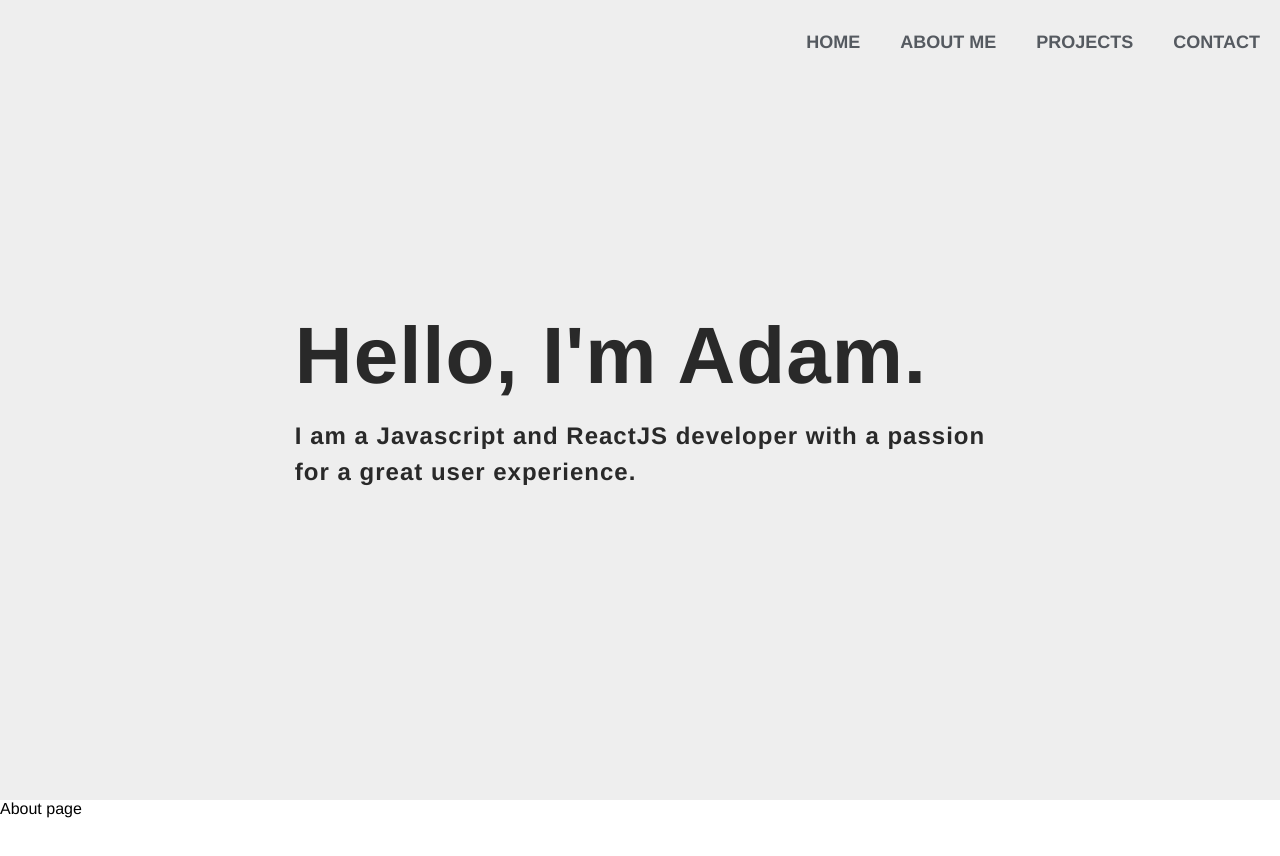
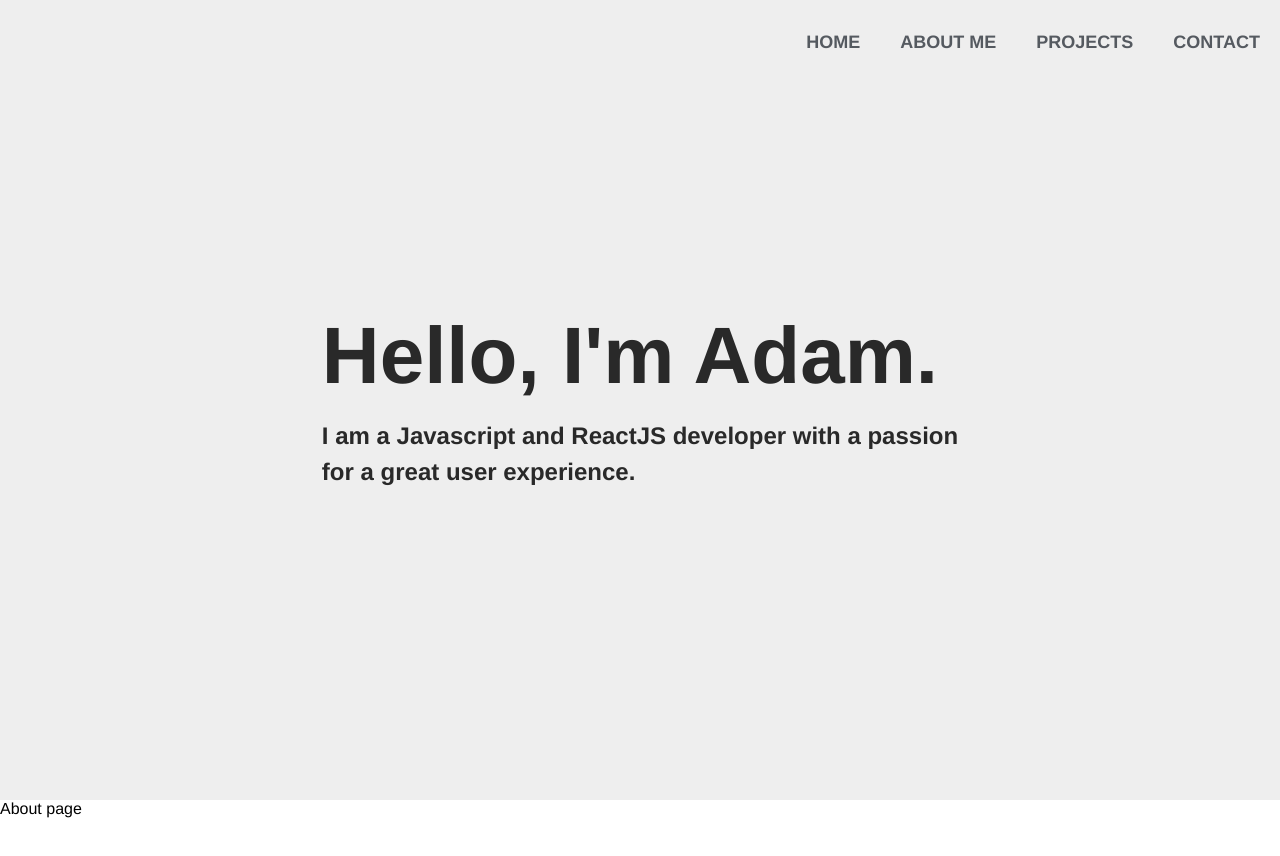
Before and after one commit to adamLangsti/Website, a React (Create React App) app: page / in a window 1280 px wide. Shown: the top 856 px of the page. Built offline with nearby package versions, Linux system fonts and the light colour scheme.

Commit message:
feat: new favicon

```diff
--- a/public/index.html
+++ b/public/index.html
@@ -14,7 +14,7 @@
   <link
     href="https://fonts.googleapis.com/css2?family=Merriweather+Sans:ital,wght@0,300;0,400;0,500;0,600;0,700;0,800;1,300;1,400;1,500;1,600;1,700;1,800&display=swap"
     rel="stylesheet">
-  <title>React App</title>
+  <title>Adam's portfolio</title>
 </head>
 
 <body>
--- a/src/css/hero.css
+++ b/src/css/hero.css
@@ -6,13 +6,13 @@
     justify-content: center;
 }
 .hero-container {
-    animation: fadeInLeft linear 1s;
+    animation: fadeInTop linear 1s;
     position: relative;
 }
 
 .hero-container > * {
     color: var(--text-color);
-    letter-spacing: 1px;
+
     font-family: var(--global-font);
     text-align: left;
 }
@@ -25,7 +25,7 @@ h2 {
     line-height: 1.5em;
 }
 
-@keyframes fadeInLeft {
+@keyframes fadeInTop {
     0% {
         opacity: 0;
         top: -50%;
```
Also changed, not shown: 1 other file (tests, documents, lock files or other folders).
